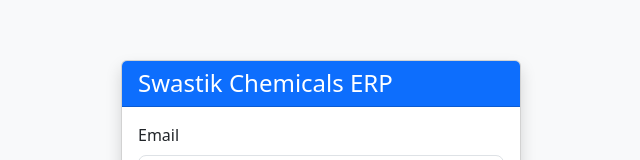
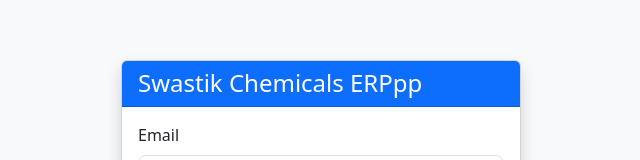
Before and after one commit to Kiran9180/Swastik_Chemicals, a Vue app in the folder chemicals-ui/: page /login in a window 1280 px wide. Shown: the part 172-332 px from the top of the page, without its empty margins (319-959 px from the left). Built offline with nearby package versions, Linux system fonts and the light colour scheme.

Commit message:
Update Login.vue

```diff
--- a/chemicals-ui/src/views/Login.vue
+++ b/chemicals-ui/src/views/Login.vue
@@ -89,7 +89,7 @@ function placeOrder() {
 
             <h4 class="mb-0">
 
-                Swastik Chemicals ERP
+                Swastik Chemicals ERPpp
 
             </h4>
 
```
